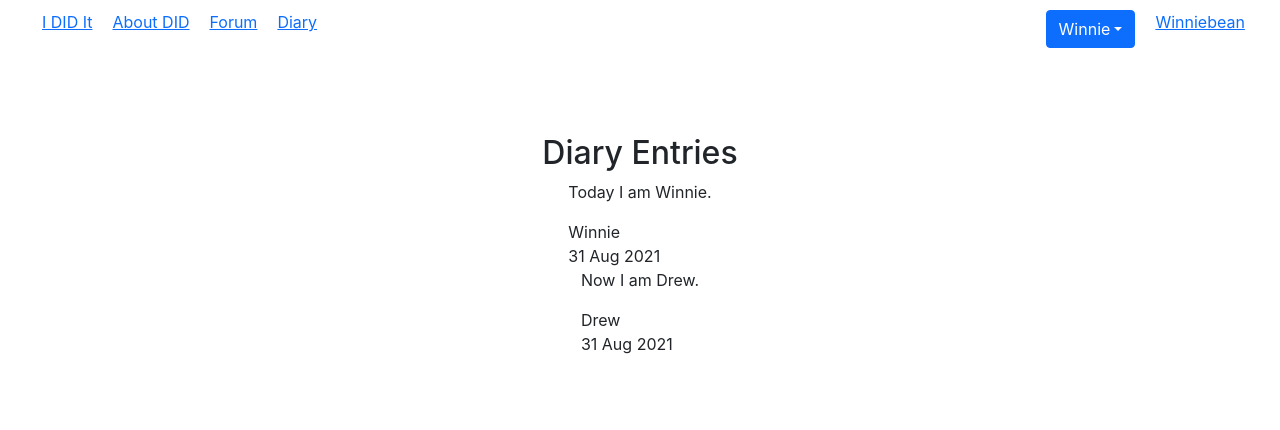
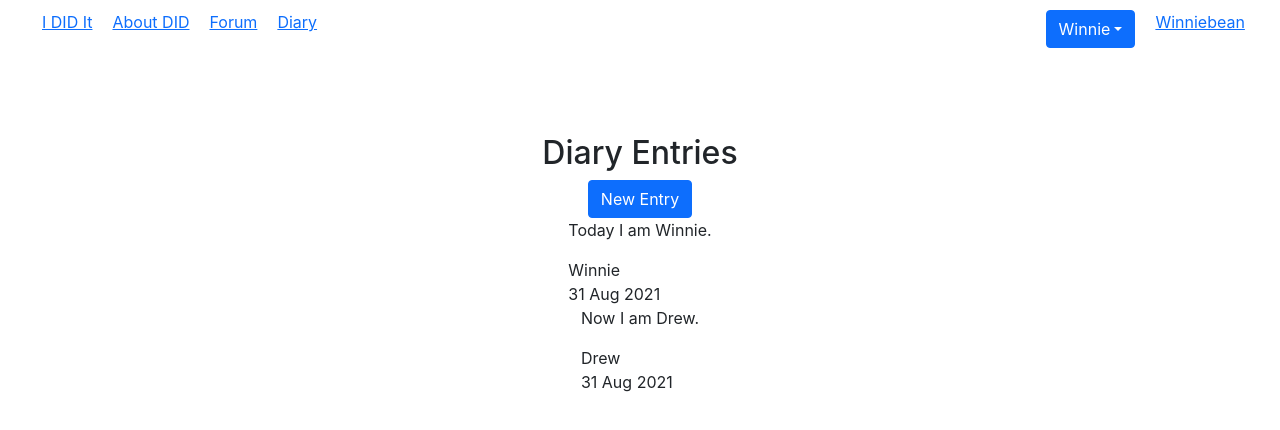
Before and after one commit to EagerBeaver98/i-did-it, a React (Create React App) app: page /diary in a window 1280 px wide. Shown: the top 430 px of the page. Built offline with nearby package versions, Linux system fonts and the light colour scheme.

Commit message:
Added text box and conditional button

```diff
--- a/src/components/Diary.js
+++ b/src/components/Diary.js
@@ -1,13 +1,28 @@
 import { useState } from 'react';
+import { Button } from 'react-bootstrap';
 import { diaries } from '../data/temp data'
+import TextBox from './TextBox';
 
 export default function Diary(props) {
-  const [state, setState] = useState(diaries);
+  const [state, setState] = useState({diaries: diaries, showTextBox: false});
+
+  const textBoxHandler = () => {
+    if (state.showTextBox) {
+      return (<TextBox></TextBox>)
+    } else {
+      return (<Button id='newDiary' onClick={buttonHandler}>New Entry</Button>)
+    }
+  }
+
+  const buttonHandler = () => {
+    setState({...state, showTextBox: true})
+  }
 
   return (
     <div className="diary">
       <h2>Diary Entries</h2>
-      {state.map((entry) => {
+      {textBoxHandler()}
+      {state.diaries.map((entry) => {
         return (
           <div className="diaryEntry" key={entry.id}>
             <p>{entry.entry}</p>
--- /dev/null
+++ b/src/components/TextBox.js
@@ -0,0 +1,12 @@
+import React from 'react'
+
+export default function TextBox() {
+  return (
+    <div>
+      <form>
+        <input type="text" name="newTextBox"></input>
+        <input type="submit" value="Post"></input>
+      </form>
+    </div>
+  )
+}
```
